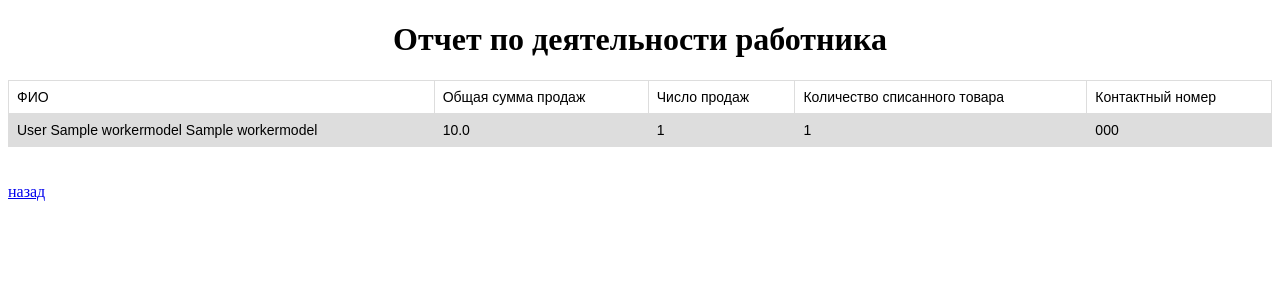
After one commit to boyboyjoy/Shop, a Django app: page /database/worker_reports/1 in a window 1280 px wide. The commit adds this page. Shown: the top 300 px of the page. Run offline with Django 3.2, Linux system fonts and the light colour scheme; tables that the repository leaves empty hold one stand-in row (values such as "Sample post").

Commit message:
add reports

```diff
--- a/database_view/templates/menu.html
+++ b/database_view/templates/menu.html
@@ -24,6 +24,9 @@ tr:nth-child(even) {
         <table>
             <tr>
                <th>Таблицы</th>
+            </tr>
+            <tr>
+                <td><a href="{% url 'reports' %}">Отчеты по работникам</a></td>
             </tr>
             <tr>
                 <td><a href="{% url 'client_list' %}">Клиенты</a></td>
--- /dev/null
+++ b/database_view/templates/worker_report/worker_report.html
@@ -0,0 +1,45 @@
+<!DOCTYPE html>
+<style>
+table {
+  font-family: arial, sans-serif;
+  border-collapse: collapse;
+  width: 100%;
+}
+
+td, th {
+  border: 1px solid #dddddd;
+  text-align: left;
+  padding: 8px;
+  font-size: 14px;
+}
+
+tr:nth-child(even) {
+  background-color: #dddddd;
+}
+</style>
+<html lang="en">
+<head>
+    <meta charset="UTF-8">
+</head>
+<body>
+<h1 align="center">Отчет по деятельности работника</h1>
+<table>
+    <tr>
+        <td>ФИО</td>
+        <td>Общая сумма продаж</td>
+        <td>Число продаж</td>
+        <td>Количество списанного товара</td>
+        <td>Контактный номер</td>
+    </tr>
+    <tr>
+        <td>{{ worker }}</td>
+        <td>{{ create_money }}</td>
+        <td>{{ create_sales }}</td>
+        <td>{{ create_write_off }}</td>
+        <td>{{ worker.phone }}</td>
+    </tr>
+</table>
+<br><br>
+<a href="{% url 'reports' %}">назад</a>
+</body>
+</html>
--- a/database_view/urls.py
+++ b/database_view/urls.py
@@ -8,10 +8,14 @@ from .views import ClientListView, DepartmentListView, DiscountCardListView, Cli
     WorkerDetailView, worker_update, WriteOffReasonListView, write_off_reason_create, write_off_reason_delete, \
     write_off_reason_update, WriteOffReasonDetailView, WriteOffProductListView, write_off_product_create, \
     write_off_product_delete, WriteOffProductDetailView, write_off_product_update, sale_delete, SaleDetailView, \
-    sale_update, SupplyListView, supply_create, supply_delete, supply_update, SupplyDetailView, position_create
+    sale_update, SupplyListView, supply_create, supply_delete, supply_update, SupplyDetailView, position_create, \
+    get_workers_list, get_worker_report
 
 urlpatterns = [
     path('', index, name='index'),
+
+    path('worker_reports/', get_workers_list, name='reports'),
+    path('worker_reports/<slug:pk>', get_worker_report, name='get_report'),
 
     path('clients/', ClientListView.as_view(), name='client_list'),
     path('clients/<slug:pk>/', ClientDetailView.as_view(), name='client_detail'),
--- a/database_view/views.py
+++ b/database_view/views.py
@@ -1,4 +1,5 @@
 from django.contrib import messages
+from django.http import FileResponse
 from django.shortcuts import redirect, render, get_object_or_404
 from django.urls import reverse
 from django.views.generic import ListView, DetailView
@@ -435,3 +436,20 @@ def supply_update(request, pk):
     for error in form.errors:
         messages.add_message(request, messages.ERROR, form.errors.get(error))
     return redirect(reverse('supply_detail', kwargs={'pk': pk}))
+
+
+def get_workers_list(request):
+    return render(request, 'worker_report/worker_report_list.html',
+                  context={'worker_list': WorkerModel.objects.all()})
+
+
+def get_worker_report(request, pk):
+    worker = WorkerModel.objects.get(pk=pk)
+    money_value = 0
+    sales = SaleModel.objects.filter(worker_id=worker.worker_id)
+    write_off_products = WriteOffProductModel.objects.filter(worker_id=worker.worker_id)
+    for sale in sales:
+        money_value += sale.sale_cost
+    data = {'create_money': money_value, 'create_sales': sales.count(),
+            'create_write_off': write_off_products.count(), 'worker': worker}
+    return render(request, 'worker_report/worker_report.html', context=data)
```
Also changed, not shown: database_view/templates/worker_report/worker_report_list.html (added, +44 -0 lines).
